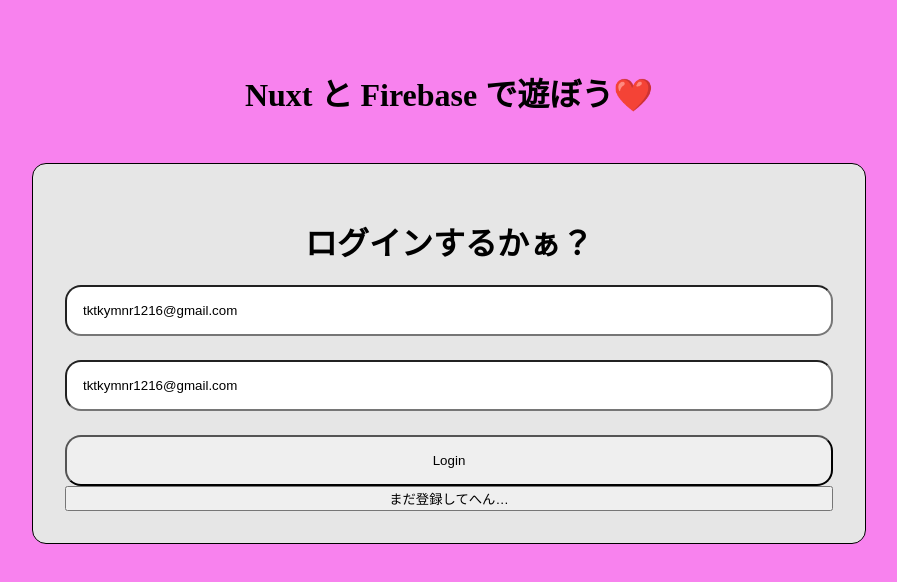
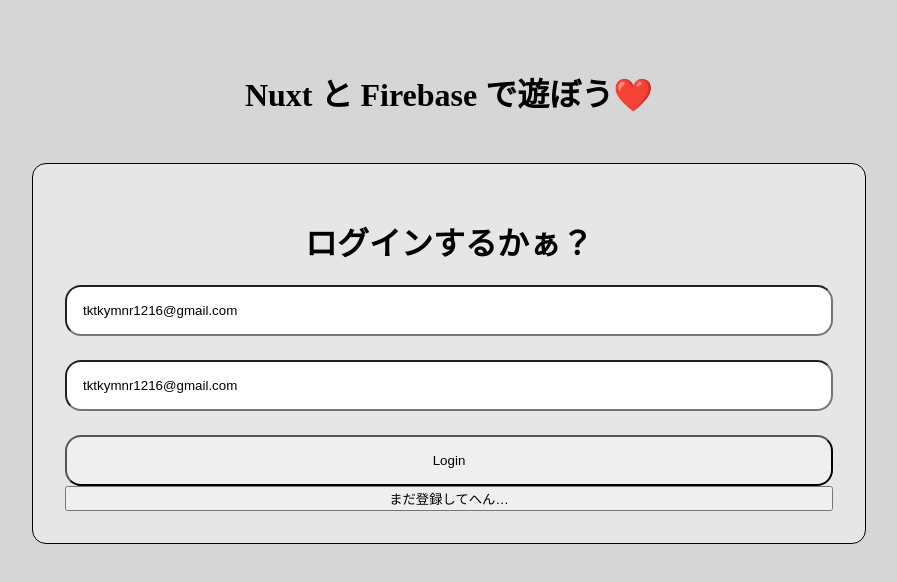
Before and after one commit to Takenari-Yamamoto/nuxt-firebase, a Nuxt app: page / in a window 1280 px wide. Shown: the top 582 px of the page, without its empty margins (191-1088 px from the left). Built offline with nearby package versions, Linux system fonts and the light colour scheme.

Commit message:
背景色変更

```diff
--- a/assets/css/reset.css
+++ b/assets/css/reset.css
@@ -1,5 +1,5 @@
 body {
   margin: 0;
   padding: 0;
-  background-color: rgb(248, 130, 238)
+  background-color: rgb(214, 214, 214)
 }
```
